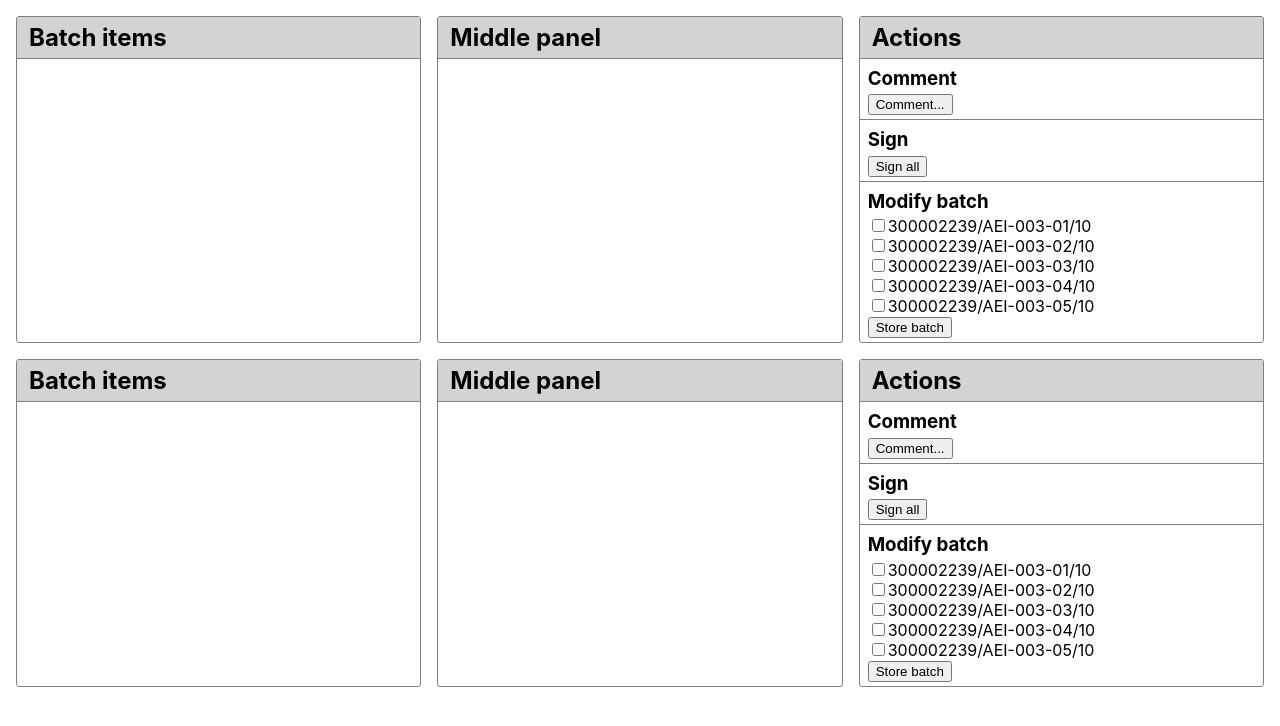
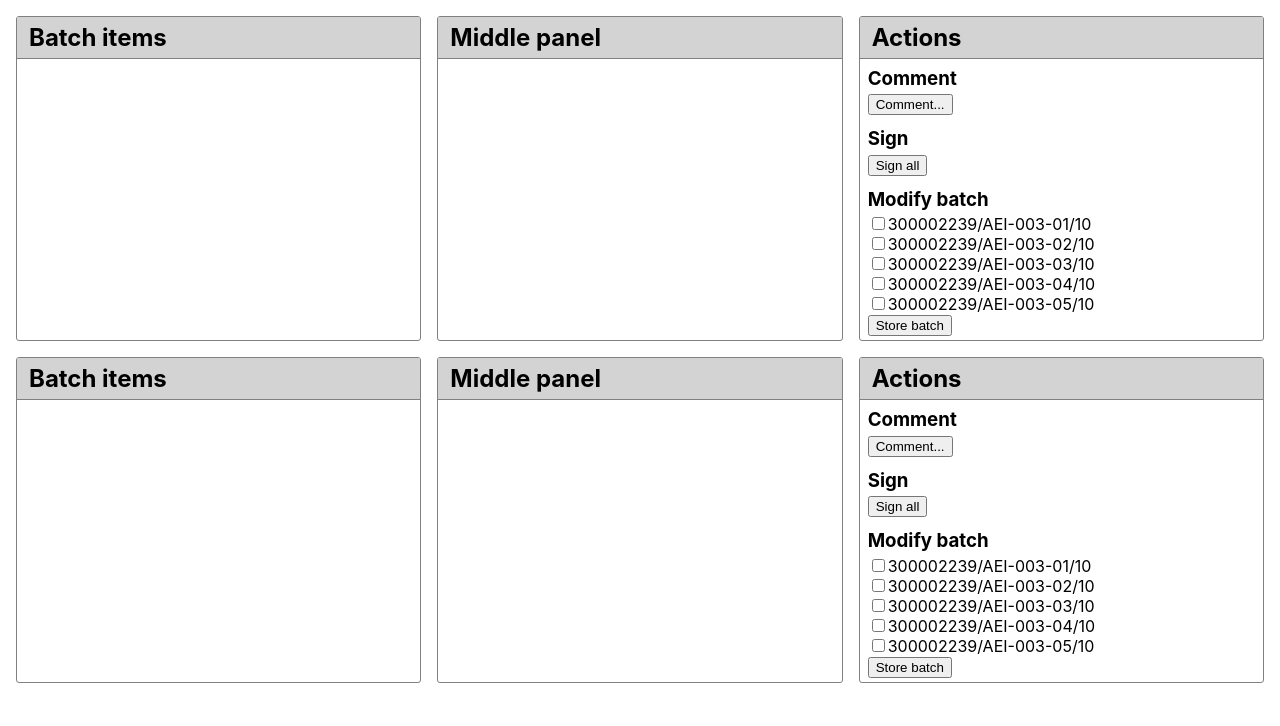
Before and after one commit to aeinbu/react-demo, a React (Create React App) app: page / in a window 1280 px wide. Shown: the top 726 px of the page. Built offline with nearby package versions, Linux system fonts and the light colour scheme.

Commit message:
SASSified App.scss

```diff
--- a/src/App.scss
+++ b/src/App.scss
@@ -5,49 +5,54 @@ h3 {
 }
 
 .panel {
+    & {
         border: solid thin gray;
         border-radius: 3px;
         overflow: hidden;
         padding: 0;
     }
 
-.panel>.heading {
+    & > .heading {
         padding: .25em .5em;
-	background:lightgray;
+        background: lightgray;
         border-bottom: thin solid gray;
     }
 
-.panel>.body>article {
+    & > .body > article {
         margin: 0;
         padding: .25em .5em;
         /* background: lightgray; */
     }
 
-.panel>.body>article+article {
+    & + article {
         border-top: solid thin gray;
     }
 
-.panel>* {
+    &>* {
         margin: 0;
     }
+}
 
-.spacer.half-line{
+
+.spacer {
+    &.half-line {
         height: .5em;
     }
 
-.spacer.one-line{
+    &.one-line {
         height: 1em;
+    }
 }
 
 
-.signature{
-}
-.signed{
+.signature {
+    &.signed {}
 
-}
-.revoked {
+    &.revoked {
         text-decoration: line-through;
     }
+}
+
 /* layout */
 body {
     padding: 1rem;
@@ -66,12 +71,14 @@ body {
 }
 
 .flex {
+	& {
 		display: flex;
 		justify-content: space-between;
 		align-items: flex-start;
 		flex-wrap: nowrap;
 	}
 
-.flex.horizontal {
+	&.horizontal {
 		flex-direction: row;
 	}
+}
```
Lines whose indentation alone changed are shown as unchanged.
